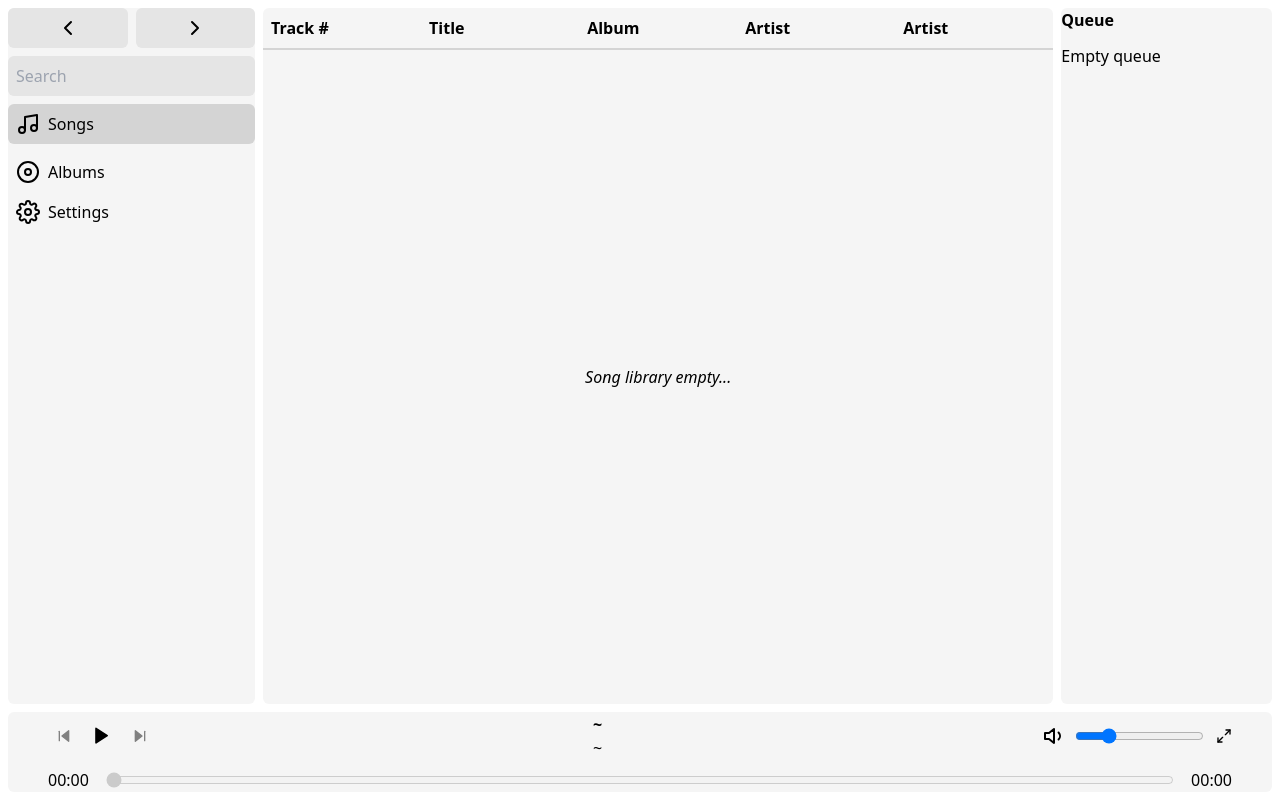
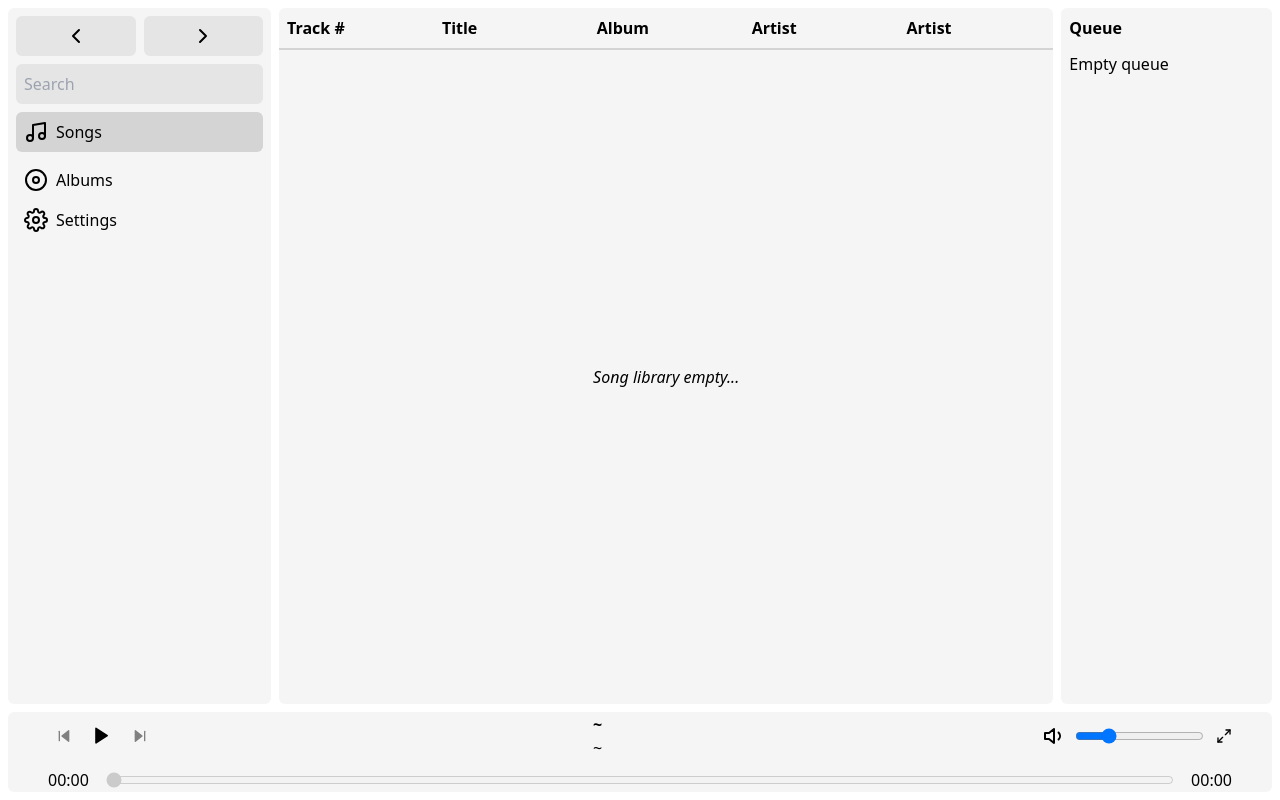
Before and after one commit to callum-jones19/coralia, a React (Vite) app: page /home in a window 1280 px wide. Built offline with nearby package versions, Linux system fonts and the light colour scheme.

Commit message:
Fix library section paddings

```diff
--- a/src/components/MenuBar.tsx
+++ b/src/components/MenuBar.tsx
@@ -1,5 +1,5 @@
 import { useEffect, useState } from "react";
-import { ChevronLeft, ChevronRight, Disc, Music, Search, Settings } from "react-feather";
+import { ChevronLeft, ChevronRight, Disc, Music, Settings } from "react-feather";
 import { useLocation, useNavigate } from "react-router";
 
 type ActiveSection = "Songs" | "Albums";
@@ -58,7 +58,7 @@ export default function MenuBar() {
 
   return (
     <>
-      <div className="basis-2/12 h-full bg-neutral-100 rounded-md">
+      <div className="basis-2/12 h-full bg-neutral-100 rounded-md p-2">
           <div className="w-full flex flex-col gap-2 items-start">
             <div className="w-full flex flex-row justify-between gap-2 flex-wrap">
               <button className="hover:bg-neutral-300 bg-neutral-200 p-2 rounded-md flex-grow" onClick={handleClickBack}><ChevronLeft className="m-auto" /></button>
--- a/src/components/QueueBar.tsx
+++ b/src/components/QueueBar.tsx
@@ -31,7 +31,7 @@ export default function QueueBar() {
     : undefined;
 
   return (
-    <div className="w-2/12 h-full flex-grow-0 flex-shrink-0 rounded-md bg-neutral-100">
+    <div className="w-2/12 h-full flex-grow-0 flex-shrink-0 rounded-md bg-neutral-100 p-2">
         <div className="flex flex-col gap-3 justify-between h-full">
           <h2 className="font-bold">Queue</h2>
           <li className="flex flex-col gap-3 flex-grow overflow-auto">
```
